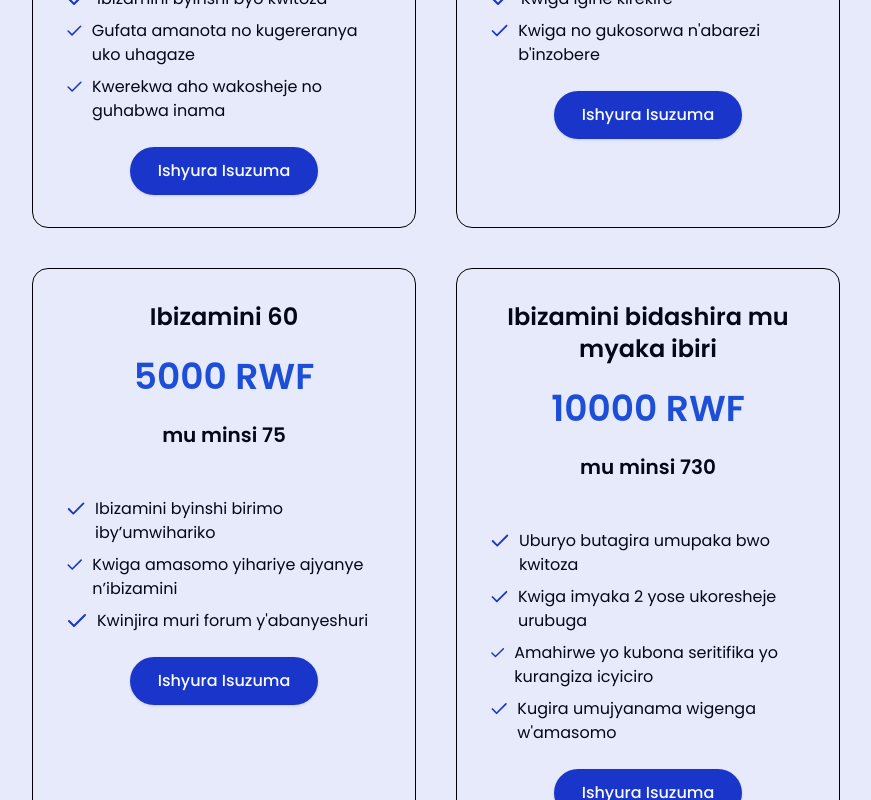
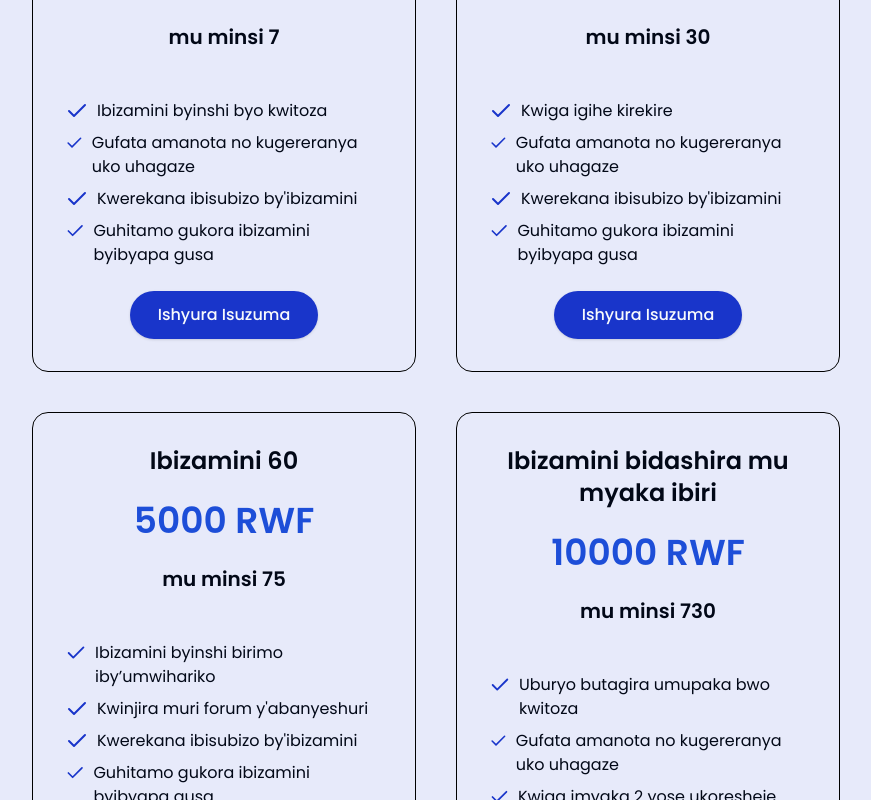
Before and after one commit to I-A-NextGen/kora_fn, a Next.js app: page / in a window 1280 px wide. Shown: the part 2860-3660 px from the top of the page, without its empty margins (204-1075 px from the left). Built offline with nearby package versions, Linux system fonts and the light colour scheme.

Commit message:
fix(HeroPricing): add additional features to exam plans

```diff
--- a/src/app/(home)/_components/HeroPricing.tsx
+++ b/src/app/(home)/_components/HeroPricing.tsx
@@ -9,6 +9,9 @@ const examPlans = [
     features: [
       "Kugerageza ibizamini bibiri by'icyiciro kimwe",
       "Inkunga yihuse ku bibazo",
+      "Ikiguzi cyangwa ibisubizo bikurikiranwa",
+      "Kwerekana ibisubizo by'ibizamini",
+      "Guhitamo gukora ibizamini byibyapa gusa",
     ],
   },
   {
@@ -19,6 +22,8 @@ const examPlans = [
       "Ibizamini bitanu bitandukanye",
       "Igihe gihagije cyo kwitoza",
       "Gusubiramo ibisubizo nyuma y'ikizamini",
+      "Kwerekana ibisubizo by'ibizamini",
+      "Guhitamo gukora ibizamini byibyapa gusa",
     ],
   },
   {
@@ -28,7 +33,8 @@ const examPlans = [
     features: [
       "Ibizamini byinshi byo kwitoza",
       "Gufata amanota no kugereranya uko uhagaze",
-      "Kwerekwa aho wakosheje no guhabwa inama",
+      "Kwerekana ibisubizo by'ibizamini",
+      "Guhitamo gukora ibizamini byibyapa gusa",
     ],
   },
   {
@@ -37,7 +43,9 @@ const examPlans = [
     durationDays: 30,
     features: [
       "Kwiga igihe kirekire",
-      "Kwiga no gukosorwa n'abarezi b'inzobere",
+      "Gufata amanota no kugereranya uko uhagaze",
+      "Kwerekana ibisubizo by'ibizamini",
+      "Guhitamo gukora ibizamini byibyapa gusa",
     ],
   },
   {
@@ -46,8 +54,9 @@ const examPlans = [
     durationDays: 75,
     features: [
       "Ibizamini byinshi birimo iby’umwihariko",
-      "Kwiga amasomo yihariye ajyanye n’ibizamini",
       "Kwinjira muri forum y'abanyeshuri",
+      "Kwerekana ibisubizo by'ibizamini",
+      "Guhitamo gukora ibizamini byibyapa gusa",
     ],
   },
   {
@@ -56,9 +65,10 @@ const examPlans = [
     durationDays: 730,
     features: [
       "Uburyo butagira umupaka bwo kwitoza",
+      "Gufata amanota no kugereranya uko uhagaze",
       "Kwiga imyaka 2 yose ukoresheje urubuga",
-      "Amahirwe yo kubona seritifika yo kurangiza icyiciro",
-      "Kugira umujyanama wigenga w'amasomo",
+        "Kwerekana ibisubizo by'ibizamini",
+      "Guhitamo gukora ibizamini byibyapa gusa",
     ],
   },
 ];
--- a/src/components/Logo.tsx
+++ b/src/components/Logo.tsx
@@ -10,12 +10,24 @@ const Logo = ({ link }: { link: boolean }) => {
             src={"/Umusamariyadark.png"}
             alt="logo"
             fill
-            className="object-contain"/>
+            className="object-contain"
+          />
         </div>
       </Link>
     );
   }
-  return <p className="text-xl font-bold text-primary md:text-2xl">KORA</p>;
+  return (
+    <Link href={"/"}>
+      <div className="relative h-10 w-32">
+        <Image
+          src={"/Umusamariyadark.png"}
+          alt="logo"
+          fill
+          className="object-contain"
+        />
+      </div>
+    </Link>
+  );
 };
 
 export default Logo;
```
